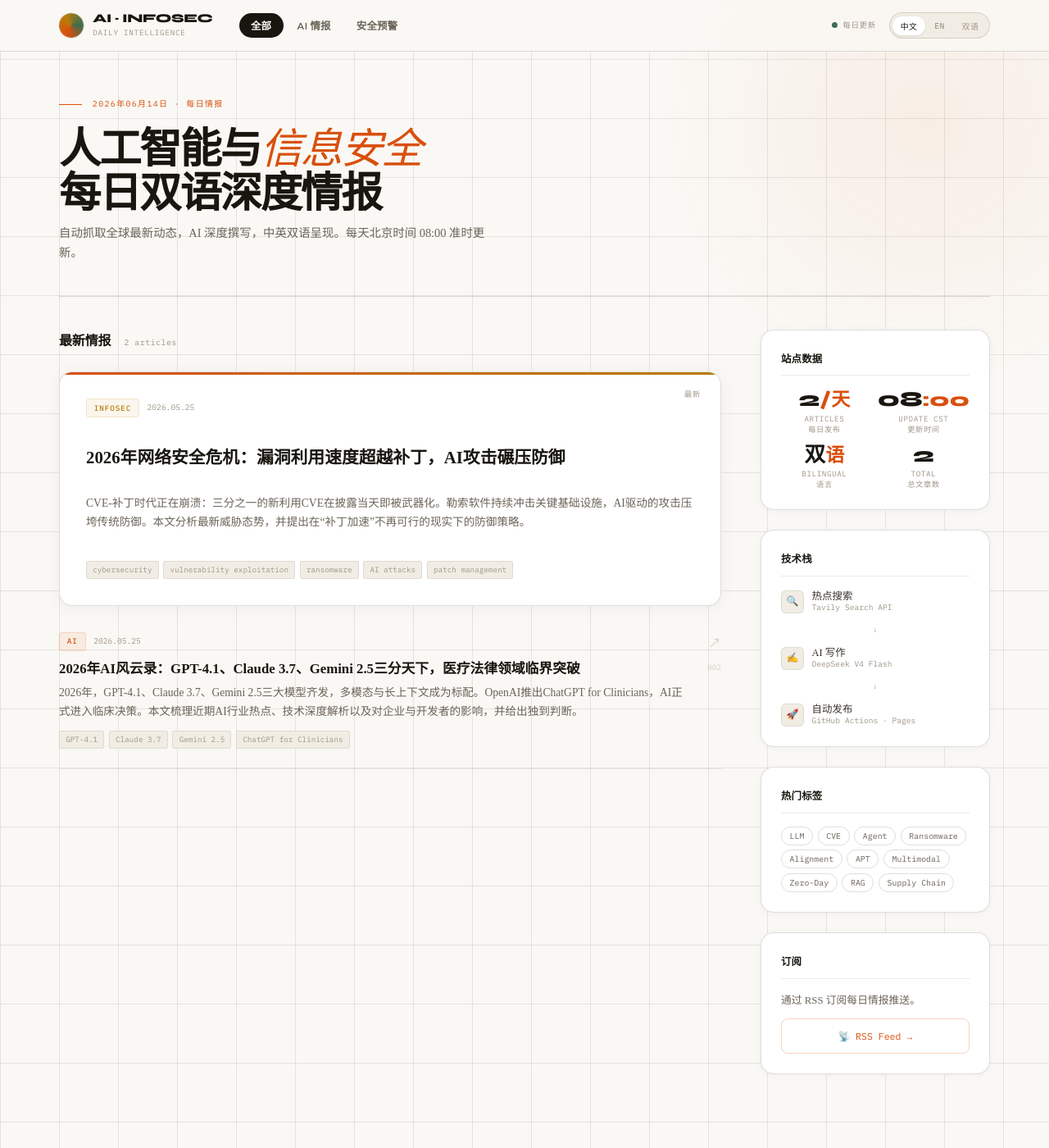
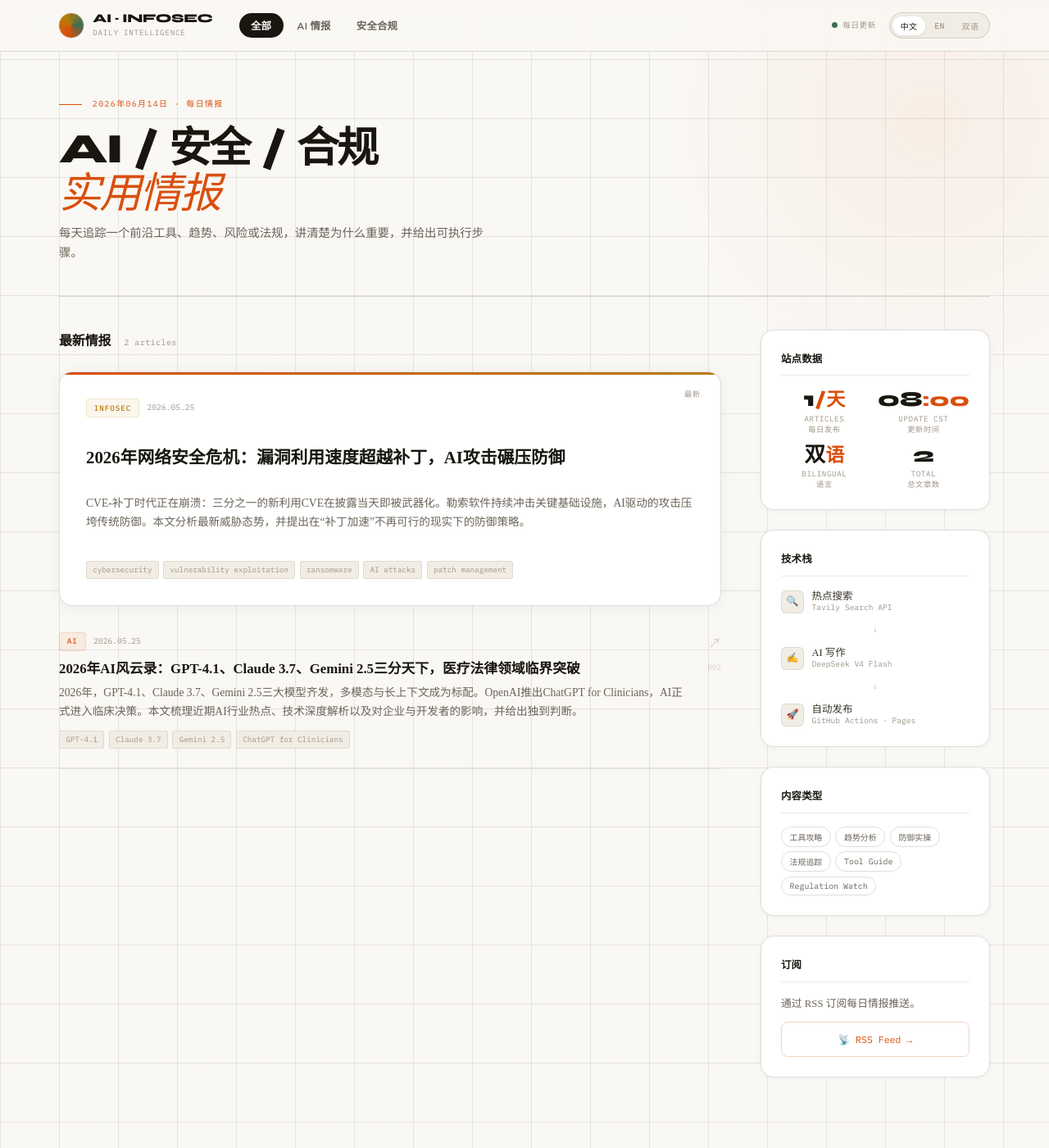
Before and after one commit to KyleSKing/ai-infosec-landing, a Jekyll site: the page built from index.html, in a window 1280 px wide and 1400 px high. Shown: the whole window at 82% size. Built offline with Jekyll 4.4.1, drawn with Linux system fonts in a browser that asks for light colours; some web fonts are replaced; some of the changed text lies outside the part shown.

Commit message:
refactor: rename style to content type and update UI

```diff
--- a/_config.yml
+++ b/_config.yml
@@ -1,5 +1,5 @@
 title: "AI Infosec Landing"
-description: "Daily AI & Cybersecurity Intelligence — Bilingual 双语科技安全资讯"
+description: "Daily AI, Security & Compliance Practical Intelligence — 中英双语实用技术情报"
 baseurl: "/ai-infosec-landing"
 url: "https://KyleSKing.github.io"
 
--- a/_layouts/default.html
+++ b/_layouts/default.html
@@ -30,7 +30,7 @@
         <span class="zh">AI 情报</span><span class="en">AI Intel</span>
       </button>
       <button class="cat-btn" data-cat="infosec">
-        <span class="zh">安全预警</span><span class="en">InfoSec</span>
+        <span class="zh">安全合规</span><span class="en">Security</span>
       </button>
     </div>
 
@@ -57,8 +57,8 @@
     <div class="footer-left">
       <div class="logo-name">AI · INFOSEC LANDING</div>
       <p>
-        <span class="zh">每日 AI 与信息安全双语深度情报<br>由 DeepSeek V4 Flash + Tavily 驱动</span>
-        <span class="en">Daily bilingual AI & security intelligence<br>Powered by DeepSeek V4 Flash + Tavily</span>
+        <span class="zh">每日一篇 AI / 安全 / 合规实用情报<br>由 DeepSeek V4 Flash + Tavily 驱动</span>
+        <span class="en">One practical AI, security, or compliance brief per day<br>Powered by DeepSeek V4 Flash + Tavily</span>
       </p>
     </div>
     <div class="footer-right">
--- a/_layouts/post.html
+++ b/_layouts/post.html
@@ -8,6 +8,11 @@ layout: default
       <span class="cat-chip {% if page.category == 'ai' %}chip-ai{% else %}chip-sec{% endif %}">
         {{ page.category | upcase }}
       </span>
+      {% if page.content_type %}
+      <span class="type-chip">
+        <span class="zh">{{ page.content_type_cn }}</span><span class="en">{{ page.content_type_en }}</span>
+      </span>
+      {% endif %}
       <span class="art-date">{{ page.date | date: "%Y.%m.%d" }}</span>
     </div>
 
--- a/assets/css/main.css
+++ b/assets/css/main.css
@@ -135,6 +135,7 @@ header,main,footer,nav,.hero-strip,.container{position:relative;z-index:1}
 .cat-chip{font-family:var(--f-mono);font-size:.58rem;font-weight:500;letter-spacing:.1em;text-transform:uppercase;padding:.18rem .55rem;border-radius:4px;}
 .chip-ai{background:var(--coral-lo);color:var(--coral);border:1px solid rgba(217,79,13,.15);}
 .chip-sec{background:var(--amber-lo);color:var(--amber);border:1px solid rgba(184,124,10,.15);}
+.type-chip{font-family:var(--f-mono);font-size:.58rem;font-weight:500;letter-spacing:.04em;padding:.18rem .55rem;border-radius:4px;background:var(--sage-lo);color:var(--sage);border:1px solid rgba(61,110,80,.15);}
 .art-date{font-family:var(--f-mono);font-size:.6rem;color:var(--ink4);}
 .art-read{font-family:var(--f-mono);font-size:.6rem;color:var(--ink4);}
 .art-read::before{content:'·';margin-right:.4rem}
--- a/index.html
+++ b/index.html
@@ -9,12 +9,12 @@ layout: default
     <span class="hero-date en">{{ 'now' | date: "%b %d, %Y" }} · Daily Intel</span>
   </div>
   <h1 class="hero-headline">
-    <span class="zh">人工智能与<em>信息安全</em><br>每日双语深度情报</span>
-    <span class="en">AI & <em>InfoSec</em><br>Daily Intelligence</span>
+    <span class="zh">AI / 安全 / 合规<br><em>实用情报</em></span>
+    <span class="en">AI, Security & <em>Compliance</em><br>Practical Intelligence</span>
   </h1>
   <p class="hero-sub">
-    <span class="zh">自动抓取全球最新动态，AI 深度撰写，中英双语呈现。每天北京时间 08:00 准时更新。</span>
-    <span class="en">Automated global intelligence on AI & cybersecurity. Deep analysis, bilingual. Published daily at 08:00 CST.</span>
+    <span class="zh">每天追踪一个前沿工具、趋势、风险或法规，讲清楚为什么重要，并给出可执行步骤。</span>
+    <span class="en">One practical bilingual brief per day: frontier tools, trends, risks, and regulations with actionable next steps.</span>
   </p>
 </div>
 
@@ -29,13 +29,18 @@ layout: default
 
       {% for post in site.posts %}
         {% if forloop.first %}
-        <a class="article featured" href="{{ post.url | relative_url }}" data-cat="{{ post.category }}">
+        <a class="article featured" href="{{ post.url | relative_url }}" data-cat="{{ post.category }}" data-content-type="{{ post.content_type }}">
           <span class="featured-badge zh">最新</span>
           <span class="featured-badge en">Latest</span>
           <div class="article-meta">
             <span class="cat-chip {% if post.category == 'ai' %}chip-ai{% else %}chip-sec{% endif %}">
               {{ post.category | upcase }}
             </span>
+            {% if post.content_type %}
+            <span class="type-chip">
+              <span class="zh">{{ post.content_type_cn }}</span><span class="en">{{ post.content_type_en }}</span>
+            </span>
+            {% endif %}
             <span class="art-date">{{ post.date | date: "%Y.%m.%d" }}</span>
           </div>
           <div class="article-title zh">{{ post.title_cn }}</div>
@@ -49,12 +54,17 @@ layout: default
           </div>
         </a>
         {% else %}
-        <a class="article" href="{{ post.url | relative_url }}" data-cat="{{ post.category }}">
+        <a class="article" href="{{ post.url | relative_url }}" data-cat="{{ post.category }}" data-content-type="{{ post.content_type }}">
           <div class="article-left">
             <div class="article-meta">
               <span class="cat-chip {% if post.category == 'ai' %}chip-ai{% else %}chip-sec{% endif %}">
                 {{ post.category | upcase }}
               </span>
+              {% if post.content_type %}
+              <span class="type-chip">
+                <span class="zh">{{ post.content_type_cn }}</span><span class="en">{{ post.content_type_en }}</span>
+              </span>
+              {% endif %}
               <span class="art-date">{{ post.date | date: "%Y.%m.%d" }}</span>
             </div>
             <div class="article-title zh">{{ post.title_cn }}</div>
@@ -93,7 +103,7 @@ layout: default
         <h3><span class="zh">站点数据</span><span class="en">Stats</span></h3>
         <div class="stat-grid">
           <div class="stat-cell">
-            <div class="stat-n">2<span>/天</span></div>
+            <div class="stat-n">1<span>/天</span></div>
             <div class="stat-l">Articles<br><span class="zh">每日发布</span><span class="en">Per Day</span></div>
           </div>
           <div class="stat-cell">
@@ -141,18 +151,14 @@ layout: default
       </div>
 
       <div class="sidebar-block">
-        <h3><span class="zh">热门标签</span><span class="en">Tags</span></h3>
+        <h3><span class="zh">内容类型</span><span class="en">Content Types</span></h3>
         <div class="tag-cloud">
-          <button class="cloud-tag ai-tag">LLM</button>
-          <button class="cloud-tag sec-tag">CVE</button>
-          <button class="cloud-tag ai-tag">Agent</button>
-          <button class="cloud-tag sec-tag">Ransomware</button>
-          <button class="cloud-tag ai-tag">Alignment</button>
-          <button class="cloud-tag sec-tag">APT</button>
-          <button class="cloud-tag ai-tag">Multimodal</button>
-          <button class="cloud-tag sec-tag">Zero-Day</button>
-          <button class="cloud-tag ai-tag">RAG</button>
-          <button class="cloud-tag sec-tag">Supply Chain</button>
+          <button class="cloud-tag ai-tag">工具攻略</button>
+          <button class="cloud-tag ai-tag">趋势分析</button>
+          <button class="cloud-tag sec-tag">防御实操</button>
+          <button class="cloud-tag sec-tag">法规追踪</button>
+          <button class="cloud-tag ai-tag">Tool Guide</button>
+          <button class="cloud-tag sec-tag">Regulation Watch</button>
         </div>
       </div>
 
```
Also changed, not shown: docs/plans/2026-06-14-content-strategy.md (+6 -6 lines), scripts/content_config.py (+14 -7 lines), scripts/generate.py (+21 -12 lines), README.md.
